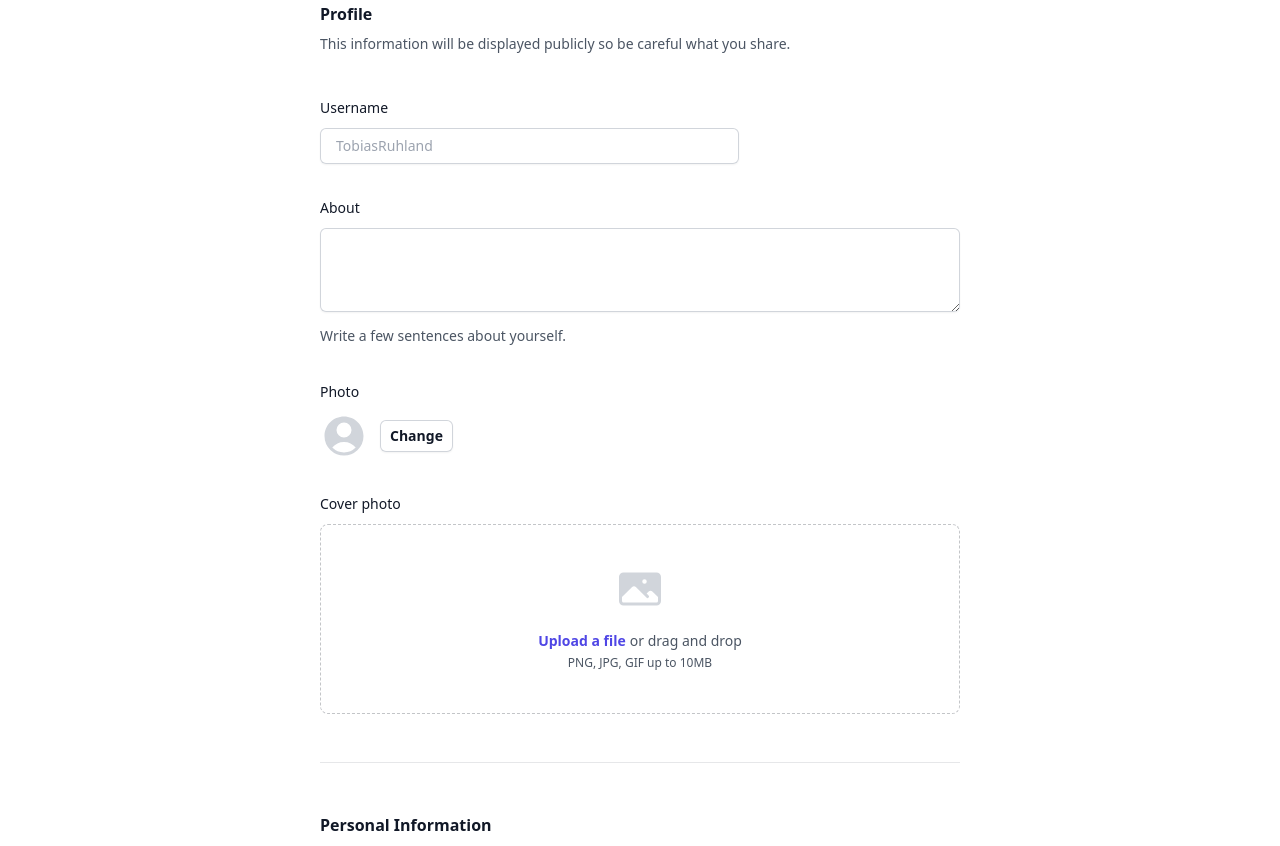
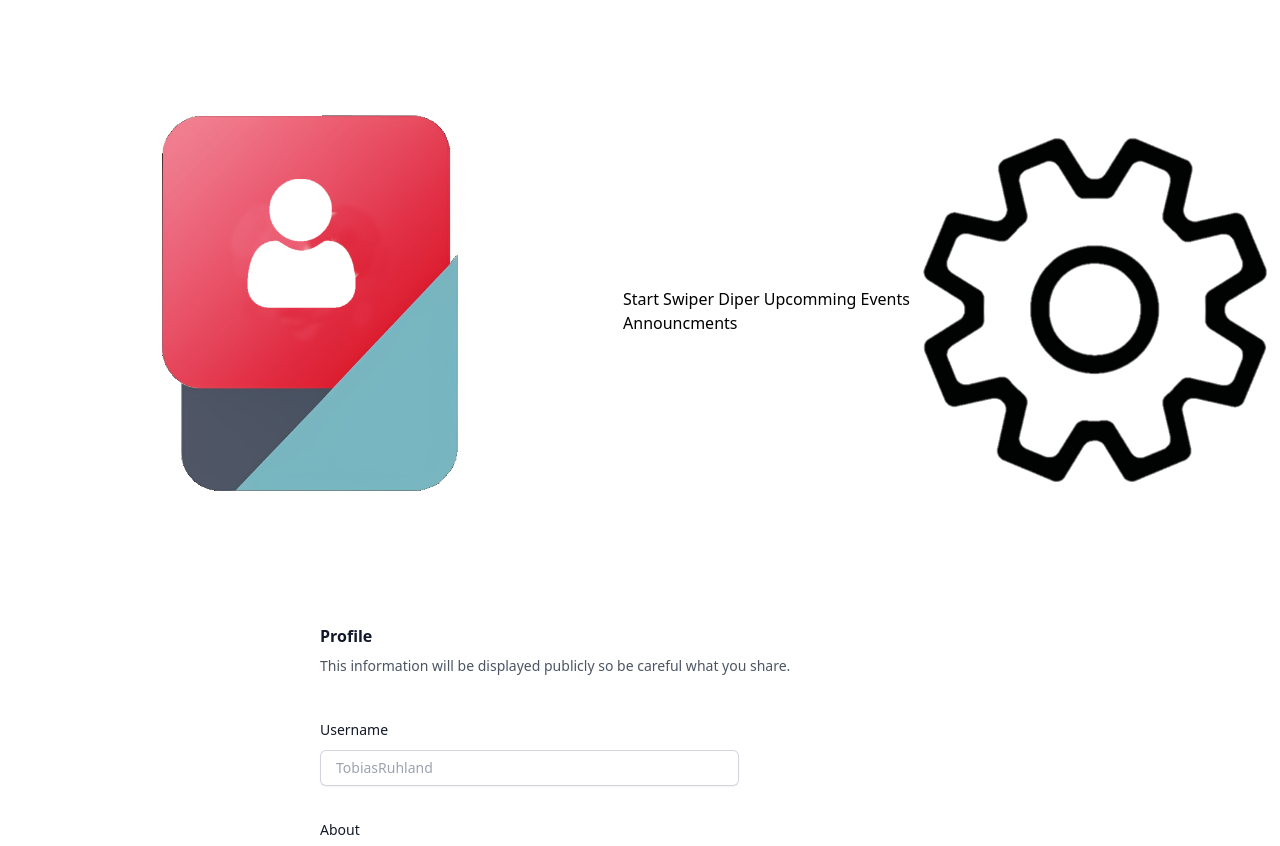
Before and after one commit to GrafikkartenGerd/Web-App-DHBW-TINF22CS2, a PHP site: page /Profil.php in a window 1280 px wide. Shown: the top 846 px of the page. Run offline with PHP 8.4, Linux system fonts and the light colour scheme; some libraries are stand-ins or nearby versions.

Commit message:
Update Profil.php

```diff
--- a/HTML/Profil.php
+++ b/HTML/Profil.php
@@ -25,6 +25,21 @@
         }
       </style>
 </head>
+<nav id="header_bar">
+            <table id="nav_table">
+                <tr><td id="logo_td"><a href="https://dhbw-mannheim.de"><img src="logo.png" id="logo"></a>
+                </td>
+                <td id="button_td">
+                    <button id="nav_button" disabled>Start</button>
+                    <a href="Swipe.html"><button id="nav_button">Swiper Diper</button></a>
+                    <a href="upcomingevents.html"><button id="nav_button">Upcomming Events</button></a>
+                    <button id="nav_button">Announcments</button>
+                </td>
+                <td id="img"><img src="einstellung.png" id="Einstellung" onclick="sidebarslide()"></td>
+                </tr>
+
+            </table>
+        </nav>
 <body style="width: 100%; overflow: scroll;">
     <form style="width: 50%; left: 25%; position: relative;">
         <div class="space-y-12">
```
